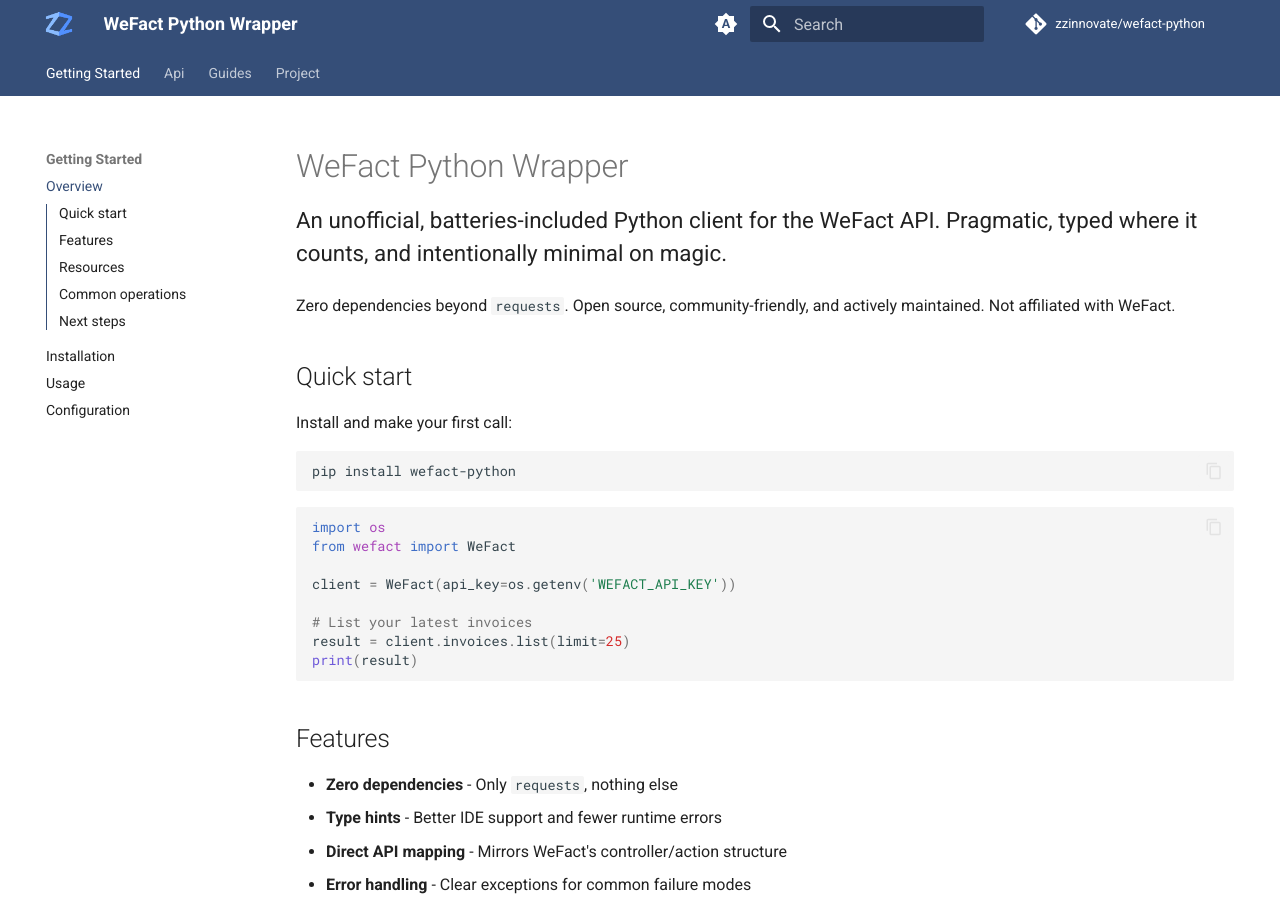
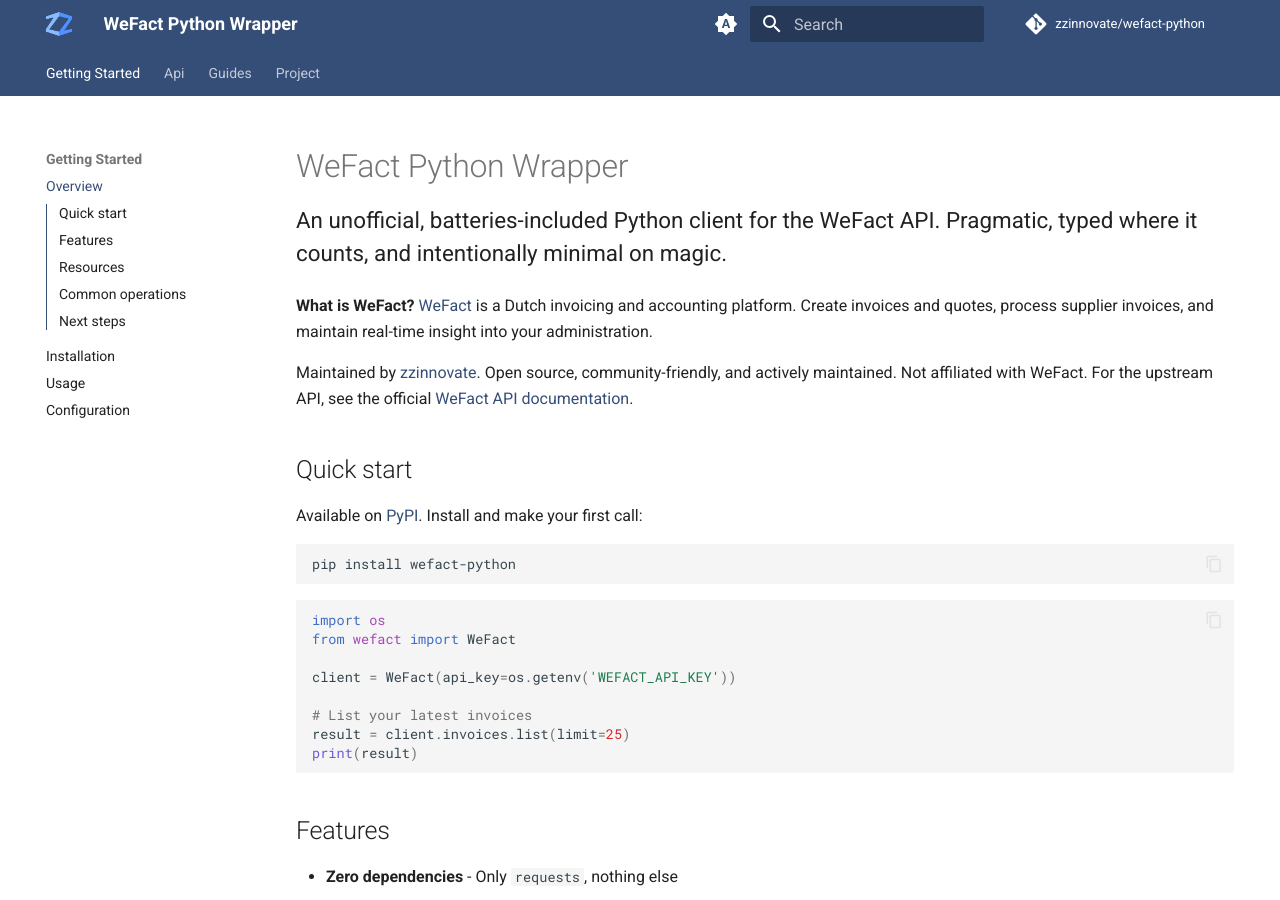
Before and after one commit to zzinnovate/wefact-python, an MkDocs documentation site: the page built from docs/index.md, in a window 1280 px wide and 900 px high. Built offline with MkDocs 1.6.1 and Material for MkDocs 9.7.7, drawn with Linux system fonts in a browser that asks for light colours; comment, search, counter and statistics services are not loaded.

Commit message:
Update README and documentation to clarify WeFact description and usage

````diff
--- a/docs/index.md
+++ b/docs/index.md
@@ -2,11 +2,13 @@
 
 An unofficial, batteries-included Python client for the WeFact API. Pragmatic, typed where it counts, and intentionally minimal on magic.
 
-Zero dependencies beyond `requests`. Open source, community-friendly, and actively maintained. Not affiliated with WeFact.
+**What is WeFact?** [WeFact](https://www.wefact.nl/) is a Dutch invoicing and accounting platform. Create invoices and quotes, process supplier invoices, and maintain real-time insight into your administration.
+
+Maintained by [zzinnovate](https://github.com/zzinnovate). Open source, community-friendly, and actively maintained. Not affiliated with WeFact. For the upstream API, see the official [WeFact API documentation](https://www.wefact.nl/api/).
 
 ## Quick start
 
-Install and make your first call:
+Available on [PyPI](https://pypi.org/project/wefact-python/). Install and make your first call:
 
 ```bash
 pip install wefact-python
````
Also changed, not shown: README.md (+2 -2 lines).
